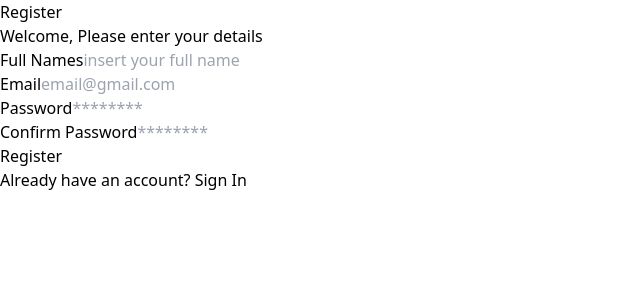
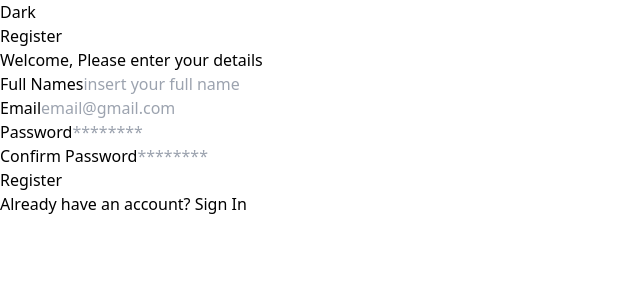
Before and after one commit to projekbrillylutfan/belajar-react-js, a React (Vite) app: page /register in a window 1280 px wide. Shown: the top 300 px of the page, without its empty margins (0-640 px from the left). Built offline with nearby package versions, Linux system fonts and the light colour scheme.

Commit message:
feat: useContext sudah selesai dipelajari, kek nya useContext lebih singkat dari RTK

```diff
--- a/src/Pages/products.jsx
+++ b/src/Pages/products.jsx
@@ -1,21 +1,15 @@
 import CardProducts from "../components/Fragments/CardProducts";
-import { useEffect, useState } from "react";
-import {getProducts} from "../services/product.service";
+import { useEffect, useState, useContext, Fragment } from "react";
+import { getProducts } from "../services/product.service";
 import { useLogin } from "../hooks/useLogin";
 import TableCart from "../components/Fragments/TableCart";
 import Navbar from "../components/Layouts/Navbar";
+import { DarkMode } from "../context/DarkMode";
 
 const Products = () => {
-  // const [cart, setCart] = useState([]);
-
-  // const [total, setTotal] = useState(0);
   const [products, setProducts] = useState([]);
+  const { isDark } = useContext(DarkMode);
   useLogin();
-
-  // useEffect(() => {
-  //   setCart(JSON.parse(localStorage.getItem("cart")) || []);
-  // }, []);
-
 
   useEffect(() => {
     getProducts((data) => {
@@ -24,21 +18,19 @@ const Products = () => {
   }, []);
 
   return (
-    <>
+    <Fragment>
     <Navbar />
-      <div className="flex justify-center">
+      <div className={`flex justify-center py-5 ${isDark && "bg-slate-900"}`}>
         <div className="flex w-4/6 flex-wrap">
-          {products.length > 0 && products.map((product) => (
+          {products.length > 0 &&
+            products.map((product) => (
               <div className="" key={product.id}>
                 <CardProducts>
-                <CardProducts.Header src={product.image} id = {product.id} />
+                  <CardProducts.Header src={product.image} id={product.id} />
                   <CardProducts.Body name={product.title}>
                     {product.description}
                   </CardProducts.Body>
-                <CardProducts.Footer
-                  id={product.id}
-                  price={product.price}
-                />
+                  <CardProducts.Footer id={product.id} price={product.price} />
                 </CardProducts>
               </div>
             ))}
@@ -49,7 +41,7 @@ const Products = () => {
           <TableCart products={products} />
         </div>
       </div>
-    </>
+    </Fragment>
   );
 };
 
--- a/src/components/Fragments/TableCart.jsx
+++ b/src/components/Fragments/TableCart.jsx
@@ -1,10 +1,12 @@
 import { useSelector } from "react-redux";
-import { useState, useEffect } from "react";
+import { useState, useEffect, useContext } from "react";
+import { DarkMode } from "../../context/DarkMode";
 
 const TableCart = (props) => {
   const { products } = props;
   const cart = useSelector((state) => state.cart.data);
   const [total, setTotal] = useState(0);
+  const { isDark } = useContext(DarkMode);
 
   useEffect(() => {
     const total = () => {
@@ -27,7 +29,7 @@ const TableCart = (props) => {
 
   return (
     <div>
-      <table className="text-left table-auto border-separate border-spacing-x-2">
+      <table className={`text-left table-auto border-separate border-spacing-x-2 ${isDark && "text-white"}`}>
         <thead>
           <tr>
             <th>No</th>
--- a/src/components/Layouts/AuthLayouts.jsx
+++ b/src/components/Layouts/AuthLayouts.jsx
@@ -1,9 +1,25 @@
 import PropTypes from "prop-types";
+import { useContext } from "react";
 import { Link } from "react-router-dom";
+import { DarkMode } from "../../context/DarkMode";
 const AuthLayouts = ({ children, title, type }) => {
+  const { isDark, setIsDark } = useContext(DarkMode);
+  {
+    console.log("🚀 ~ AuthLayouts ~ isDark:", isDark);
+  }
   return (
-    <div className="flex justify-center min-h-screen items-center">
+    <div
+      className={`flex justify-center min-h-screen items-center ${
+        isDark && "bg-slate-900"
+      }`}
+    >
       <div className="w-full max-w-xs">
+        <button
+          className="absolute right-2 top-2 bg-blue-600 p-2 text-white rounded-sm"
+          onClick={() => setIsDark(!isDark)}
+        >
+          {isDark ? "Light" : "Dark"}
+        </button>
         <h1 className="text-3xl font-bold mb-2 text-blue-600">{title}</h1>
         <p className="font-medium text-slate-500 mb-8">
           Welcome, Please enter your details
@@ -15,7 +31,7 @@ const AuthLayouts = ({ children, title, type }) => {
   );
 };
 
- const Navigation = ({type}) => {
+const Navigation = ({ type }) => {
   if (type === "register") {
     return (
       <p className="text-sm mt-5 text-center">
@@ -35,7 +51,7 @@ const AuthLayouts = ({ children, title, type }) => {
       </p>
     );
   }
-}
+};
 
 AuthLayouts.propTypes = {
   children: PropTypes.node.isRequired,
--- a/src/components/Layouts/Navbar.jsx
+++ b/src/components/Layouts/Navbar.jsx
@@ -1,12 +1,14 @@
 import { useSelector } from "react-redux";
 import { useLogin } from "../../hooks/useLogin";
 import Button from "../Elements/Button";
-import { useEffect, useState } from "react";
+import { useEffect, useState, useContext } from "react";
+import { DarkMode } from "../../context/DarkMode";
 
 const Navbar = () => {
   const username = useLogin();
   const [totalCart, setTotalCart] = useState(0);
   const cart = useSelector((state) => state.cart.data);
+  const { isDark, setIsDark } = useContext(DarkMode);
 
   useEffect(() => {
     const sum = cart.reduce((acc, item) => {
@@ -22,13 +24,20 @@ const Navbar = () => {
 
   return (
     <div>
-      <div className="flex items-center justify-end bg-sky-400 rounded-lg mb-5 p-3 text-black gap-2">
+      <div className="flex items-center justify-end bg-sky-400 rounded-sm pb-5 p-3 text-black gap-2">
         <p>{username}</p>
         <Button
           classname="bg-red-500 hover:bg-red-700 text-white"
           onClick={handleLogout}
         >
           LogOut
+        </Button>
+
+        <Button
+          className="bg-black px-10 m-5 text-white rounded-sm"
+          onClick={() => setIsDark(!isDark)}
+        >
+          {isDark ? "Light" : "Dark"}
         </Button>
 
         <div className="flex items-center bg-white p-2 rounded-md ml-5">
--- /dev/null
+++ b/src/context/DarkMode.jsx
@@ -0,0 +1,15 @@
+import { createContext, useState } from "react";
+
+const DarkModeContext = createContext();
+
+const DarkModeContextProvider = ({ children }) => {
+  const [isDark, setIsDark] = useState(false);
+  return (
+    <DarkModeContext.Provider value={{ isDark, setIsDark }}>
+      {children}
+    </DarkModeContext.Provider>
+  );
+};
+
+export const DarkMode = DarkModeContext;
+export default DarkModeContextProvider;
--- a/src/main.jsx
+++ b/src/main.jsx
@@ -4,11 +4,14 @@ import App from "./App.jsx";
 import "./index.css";
 import { Provider } from "react-redux";
 import store from "./redux/store.js";
+import DarkModeContextProvider from "./context/DarkMode.jsx";
 
 ReactDOM.createRoot(document.getElementById("root")).render(
   <React.StrictMode>
     <Provider store={store}>
-      <App />
+      <DarkModeContextProvider>
+        <App />
+      </DarkModeContextProvider>
     </Provider>
   </React.StrictMode>
 );
```
Lines whose indentation alone changed are shown as unchanged.
